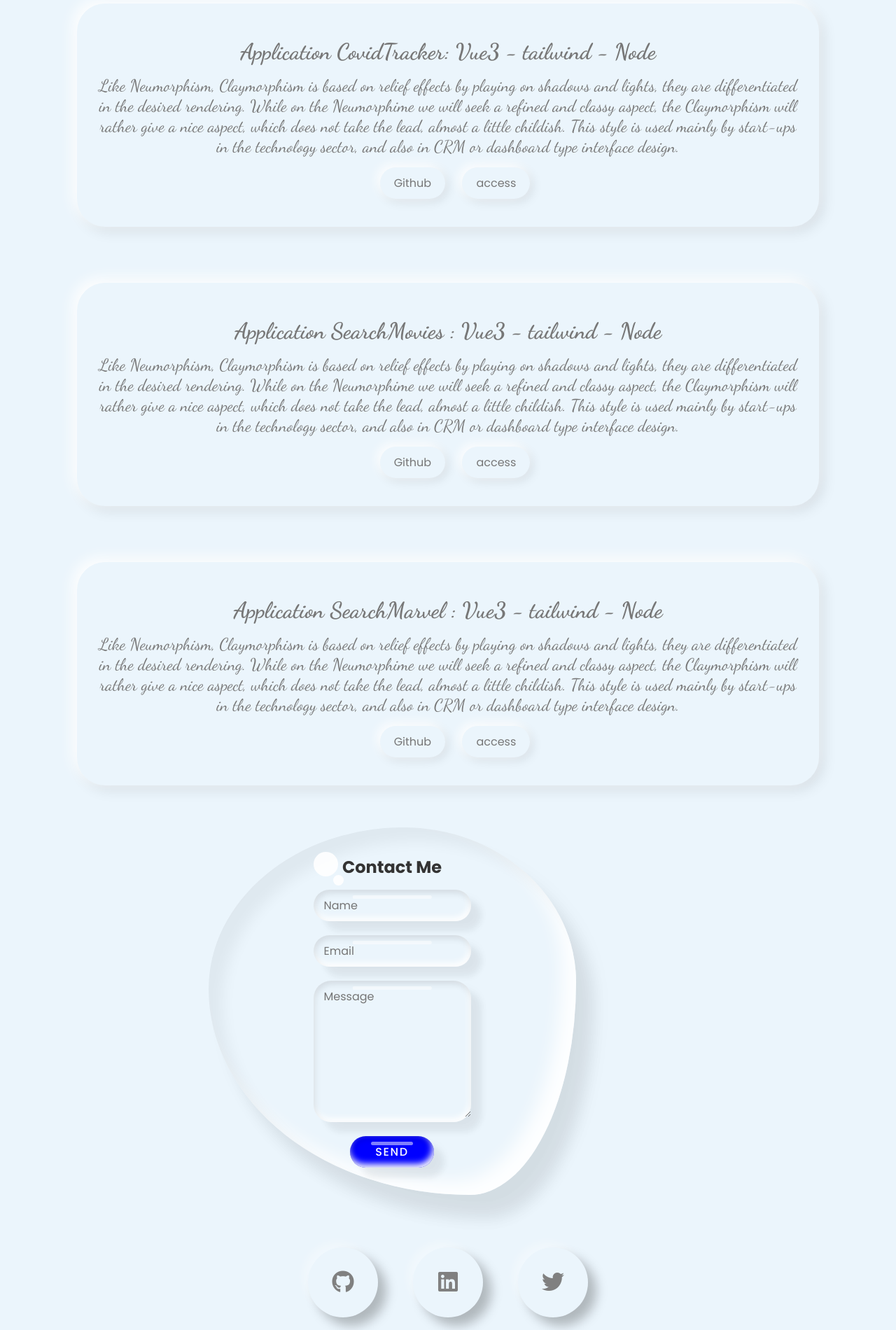
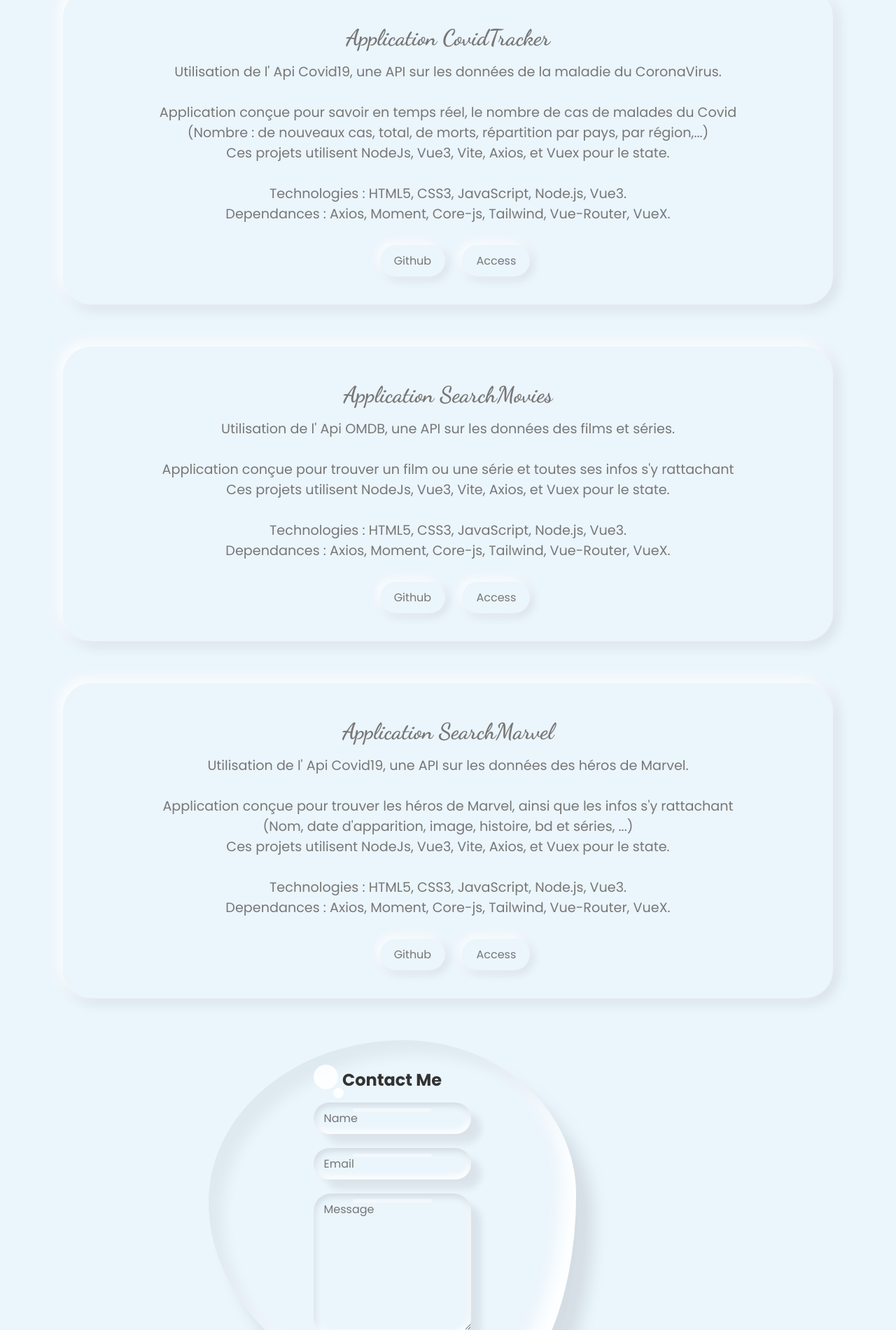
Before and after one commit to 100sue/dev-cardNeutwo, a plain HTML site: page index.html in a window 1280 px wide. Shown: the part 900-2800 px from the top of the page at 70% size. Drawn offline with Linux system fonts and the light colour scheme.

Commit message:
ajout ref

```diff
--- a/index.html
+++ b/index.html
@@ -21,7 +21,7 @@
                     <h2>App CovidTracker</h2>
                     <p>Technologies used :<br>
                         Vue3 - tailwind - Node <br>
-                        API: Api Covid19
+                        API: Covid19
                     </p>
                     <a href="#sevn"><span>Access</span></a>
                 </div>
@@ -34,7 +34,7 @@
                     <h2>App SearchMovies</h2>
                     <p>Technologies used :<br>
                         Vue3 - tailwind - Node <br>
-                        API: Api OMDB
+                        API: OMDB
                     </p>
                     <a href="#sevn"><span>Access</span></a>
                 </div>
@@ -64,32 +64,40 @@
                 </div>
             </div>
             <div class="explication">
-                <div class="card">
-                    <h5 id="sevn">Application CovidTracker: Vue3 - tailwind - Node </h5>
-                    <p>Like Neumorphism, Claymorphism is based on relief effects by playing on shadows and lights, they are differentiated in the desired rendering.
-                    While on the Neumorphime we will seek a refined and classy aspect, the Claymorphism will rather give a nice aspect, which does not take the lead,
-                    almost a little childish. This style is used mainly by start-ups in the technology sector, and also in CRM or dashboard type interface design.
+                <div class="card2">
+                    <h5 id="sevn">Application CovidTracker</h5>
+                    <p>Utilisation de l' Api Covid19, une API sur les données de la maladie du CoronaVirus. <br><br>
+                        Application conçue pour savoir en temps réel, le nombre de cas de malades du Covid <br>
+                        (Nombre : de nouveaux cas, total, de morts, répartition par pays, par région,...)<br>
+                        Ces projets utilisent NodeJs, Vue3, Vite, Axios, et Vuex pour le state.<br><br>
+                                Technologies : HTML5, CSS3, JavaScript, Node.js, Vue3.<br>
+                                Dependances : Axios, Moment, Core-js, Tailwind, Vue-Router, VueX.<br>
                     </p>
                     <a href="https://github.com/100sue/scoreur-covidtracker" target="_blank" class="btn">Github</a>
-                    <a href="#" target="_blank" class="btn">access</a>
+                    <a href="#" target="_blank" class="btn">Access</a>
                 </div>
-                <div class="card">
-                    <h5 id="mevn">Application SearchMovies : Vue3 - tailwind - Node </h5>
-                    <p>Like Neumorphism, Claymorphism is based on relief effects by playing on shadows and lights, they are differentiated in the desired rendering.
-                     While on the Neumorphime we will seek a refined and classy aspect, the Claymorphism will rather give a nice aspect, which does not take the lead,
-                     almost a little childish. This style is used mainly by start-ups in the technology sector, and also in CRM or dashboard type interface design.
+                <div class="card2">
+                    <h5 id="mevn">Application SearchMovies</h5>
+                    <p>Utilisation de l' Api OMDB, une API sur les données des films et séries. <br><br>
+                        Application conçue pour trouver un film ou une série et toutes ses infos s'y rattachant <br>
+                        Ces projets utilisent NodeJs, Vue3, Vite, Axios, et Vuex pour le state.<br><br>
+                                Technologies : HTML5, CSS3, JavaScript, Node.js, Vue3.<br>
+                                Dependances : Axios, Moment, Core-js, Tailwind, Vue-Router, VueX.<br>
                     </p>
-                     <a href="#" target="_blank" class="btn">Github</a>
-                    <a href="#" target="_blank" class="btn">access</a>
+                    <a href="https://github.com/100sue/scoreur-covidtracker" target="_blank" class="btn">Github</a>
+                    <a href="#" target="_blank" class="btn">Access</a>
                 </div>
-                <div class="card">
-                    <h5 id="api">Application SearchMarvel : Vue3 - tailwind - Node </h5>
-                    <p> Like Neumorphism, Claymorphism is based on relief effects by playing on shadows and lights, they are differentiated in the desired rendering.
-                     While on the Neumorphime we will seek a refined and classy aspect, the Claymorphism will rather give a nice aspect, which does not take the lead,
-                    almost a little childish. This style is used mainly by start-ups in the technology sector, and also in CRM or dashboard type interface design.
+                <div class="card2">
+                    <h5 id="api">Application SearchMarvel</h5>
+                    <p>Utilisation de l' Api Covid19, une API sur les données des héros de Marvel. <br><br>
+                        Application conçue pour trouver les héros de Marvel, ainsi que les infos s'y rattachant <br>
+                        (Nom, date d'apparition, image, histoire, bd et séries, ...)<br>
+                        Ces projets utilisent NodeJs, Vue3, Vite, Axios, et Vuex pour le state.<br><br>
+                                Technologies : HTML5, CSS3, JavaScript, Node.js, Vue3.<br>
+                                Dependances : Axios, Moment, Core-js, Tailwind, Vue-Router, VueX.<br>
                     </p>
                     <a href="https://github.com/100sue/searchMarvel" target="_blank" class="btn">Github</a>
-                    <a href="#" target="_blank" class="btn">access</a>
+                    <a href="#" target="_blank" class="btn">Access</a>
                 </div>
             </div>
             <div class="liquid">
@@ -114,16 +122,12 @@
                 </div>
             </div>
         </div>
-        <div class="social ">
-            <div class="son git">
-                <a href="https://github.com/100sue" target="_blank"><i class="fab fa-github"></i></a>
-            </div>
-            <div class="son lin">
-                <a href="https://www.linkedin.com/in/roland-appert" target="_blank"><i class="fab fa-linkedin"></i></a>
-            </div>
-            <div class="son twi">
-                <a href="#" target="_blank"><i class="fab fa-twitter"></i></a>
-            </div>
+        <div class="box-area">
+            <ul class="box">
+                <li ><i class="fab fa-github"></i></li>
+                <li ><a href="https://www.linkedin.com/in/roland-appert" target="_blank"><i class="fab fa-linkedin"></i></a></li>
+                <li ><a href="" target="_blank"><i class="fab fa-twitter"></i></a></li>
+            </ul>
         </div>
     </div>
 
--- a/style.css
+++ b/style.css
@@ -16,6 +16,14 @@ body {
     background: #ebf5fc;
 }
 
+a {
+    text-decoration: none;
+}
+
+
+ul {
+    list-style: none;
+}
 
 
 /* ------------ Scroll bar : new design ------------ */
@@ -168,18 +176,22 @@ body {
     display: flex;
     justify-content: center;
     align-items: center;
-    outline: none;
-    border: none;
+
+    transition: color 0.2s ease-out, transform 0.2s ease-out;
+    color: #696969;
     cursor: pointer;
     margin: 25px;
     height: 100px;
     width: 100px;
     background: #ebf5fc;
     font-size: 32px;
-    border-radius: 50px;
-    box-shadow: 12px 12px 16px 0px rgba(0, 0, 0, 0.25),
-                -8px -8px 12px 0px rgba(255, 255, 255, 0.3);
+    padding: 25px;
+    border: 2px solid rgba(255, 255, 255, 0.3);
+    box-shadow: 4px 4px 6px 0 rgba(0, 0, 0, 0.1),
+                -4px -4px 6px #fff;
+    border-radius: 50%;
 }
+
 .son a {
     text-decoration: none;
     color: rgba(128, 128, 128, 1);
@@ -189,8 +201,11 @@ body {
     color: rgba(128, 128, 128, 1);
 }
 
+
+
 .son.git:hover a{
     color: #ff560f;
+
 }
 .son.lin:hover a{
     color: #2868B2;
@@ -211,7 +226,7 @@ body {
     text-align: center;
 }
 
-.explication .card {
+.explication .card2 {
     width: 1100px;
     margin-bottom: 60px;
     border-radius: 40px;
@@ -229,8 +244,8 @@ body {
 }
 .explication p {
     color: #777;
-    font-size: 1.5em;
-    font-family: Dancing script, sans-serif;
+    font-size: 1.2em;
+    margin-bottom: 15px;
     margin-top: 15px;
 
 }
@@ -386,3 +401,47 @@ body {
     width: 150px;
 
 }
+
+/*------- Media social 2 -----------*/
+.box-area {
+    display: flex;
+    justify-content: center;
+    align-items: center;
+    height: 100vh;
+}
+.box ul li {
+    list-style: none;
+}
+.box li  {
+    cursor: pointer;
+    transition: color 0.2s ease-out, transform 0.2s ease-out;
+    color: #696969;
+    display: inline-block;
+    margin: 0 20px;
+    padding: 25px;
+    border: 2px solid rgba(255, 255, 255, 0.3);
+    box-shadow: 4px 4px 6px 0 rgba(0, 0, 0, 0.1),
+                -4px -4px 6px #fff;
+    border-radius: 50%;
+}
+.box li a {
+    text-decoration: none;
+}
+.box i {
+    font-size: 40px;
+}
+.box li:hover   {
+    box-shadow: 4px 4px 10px 0 rgba(0, 0, 0, 0.1),
+                -4px -4px 10px #fff;
+}
+.box li:focus {
+    outline: none;
+    box-shadow: 4px 4px 10px 0 rgba(0, 0, 0, 0.1),
+                -4px -4px 10px #fff,
+                inset 4px 4px 10px 0 rgba(0, 0, 0, 0.1),
+                inset -4px -4px 10px #fff;
+}
+.box li:hover,
+.box li:focus {
+    color: darkturquoise;
+}
```
